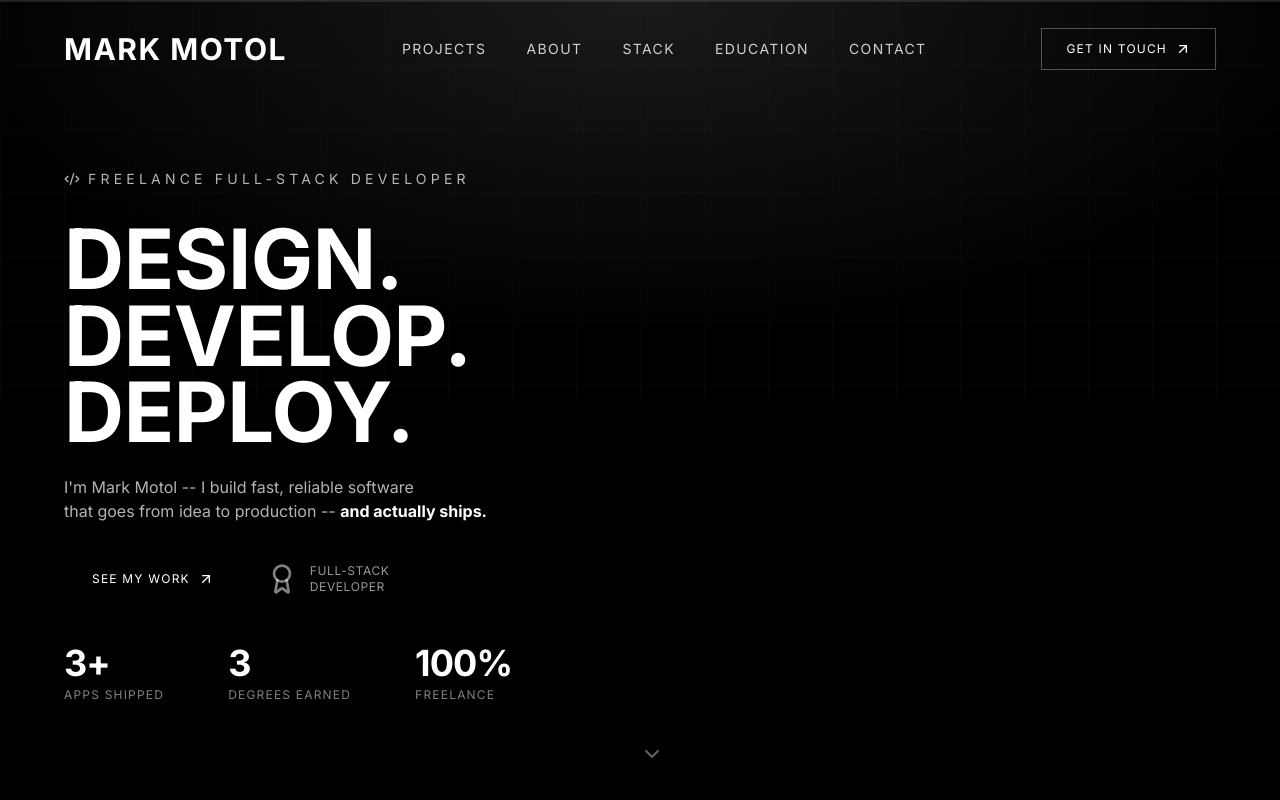
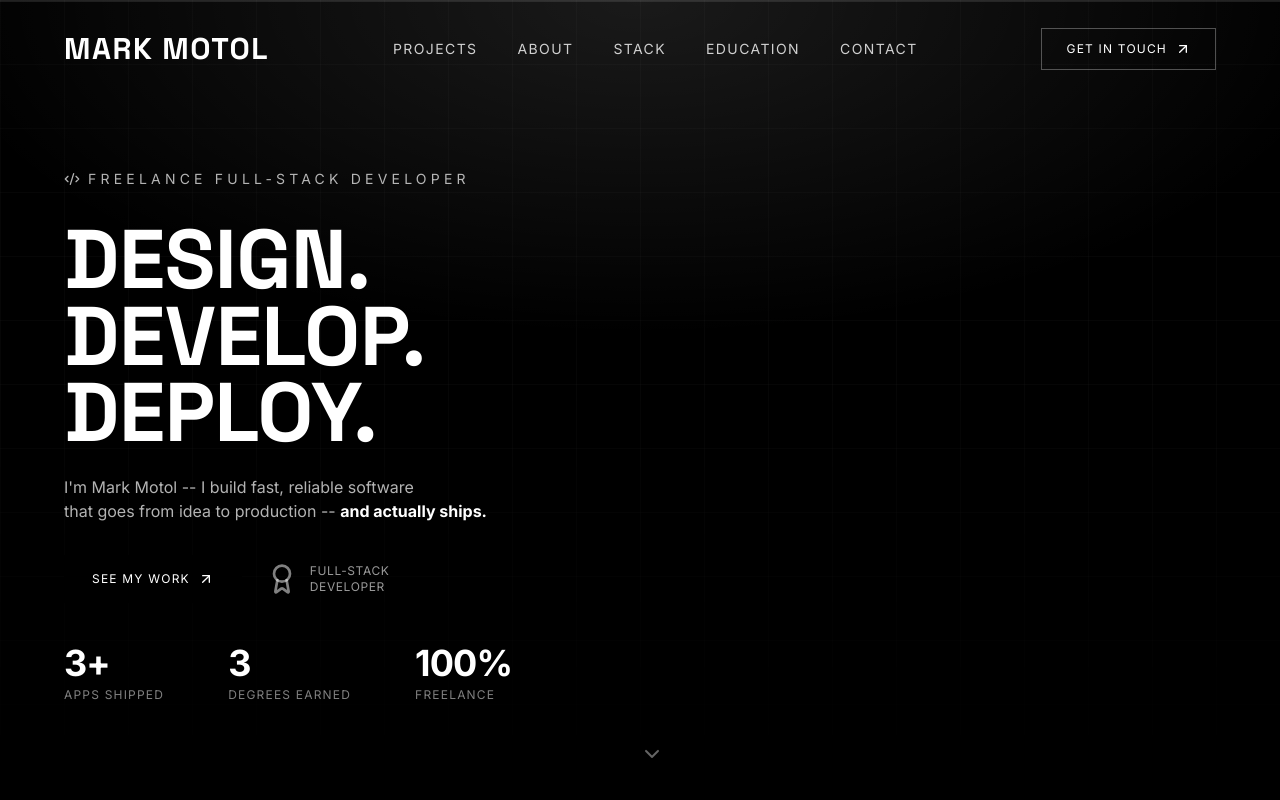
Before and after one commit to nagumo-eth/portfolio, a React (Vite) app: page / in a window 1280 px wide. Shown: the top 800 px of the page. Built offline with nearby package versions, Linux system fonts and the light colour scheme.

Commit message:
Switch heading font from Inter to Space Grotesk

```diff
--- a/index.html
+++ b/index.html
@@ -28,10 +28,9 @@
     <link rel="preconnect" href="https://fonts.googleapis.com" />
     <link rel="preconnect" href="https://fonts.gstatic.com" crossorigin />
     <link
-      href="https://fonts.googleapis.com/css2?family=Inter:wght@400;500;600;700&display=swap"
+      href="https://fonts.googleapis.com/css2?family=Inter:wght@400;500;600;700&family=Space+Grotesk:wght@500;600;700&display=swap"
       rel="stylesheet"
     />
-
   </head>
   <body>
     <div id="root"></div>
--- a/src/index.css
+++ b/src/index.css
@@ -35,7 +35,7 @@
 
 @layer utilities {
   .font-podium {
-    font-family: 'Inter', sans-serif;
+    font-family: 'Space Grotesk', sans-serif;
   }
 
   @keyframes fade-up {
--- a/tailwind.config.js
+++ b/tailwind.config.js
@@ -4,7 +4,7 @@
   theme: {
     extend: {
       fontFamily: {
-        podium: ['Inter', 'sans-serif'],
+        podium: ['Space Grotesk', 'sans-serif'],
         inter: ['Inter', 'sans-serif'],
       },
     },
```
